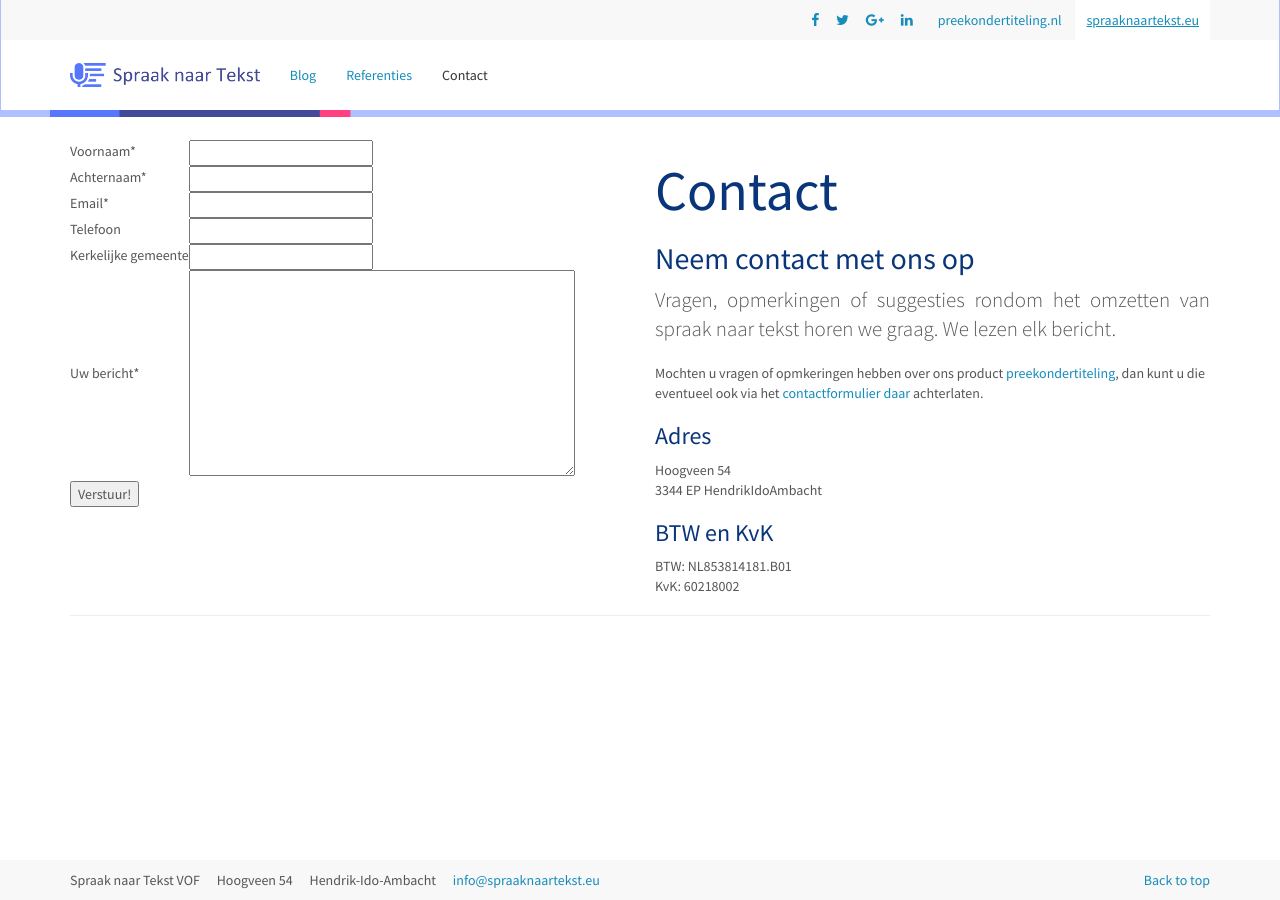
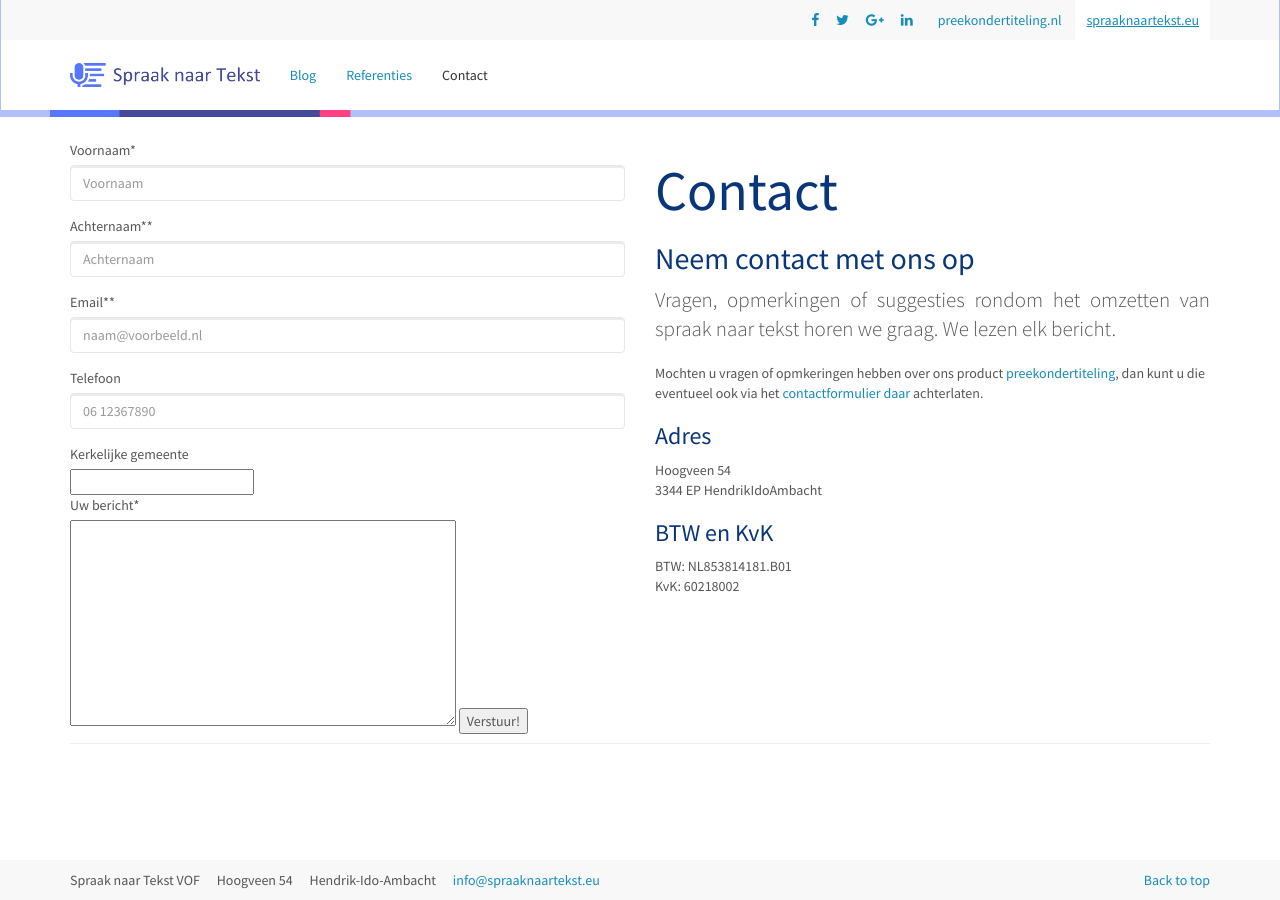
Before and after one commit to SpraakNaarTekst/Spraaknaartekst.eu-website, a Jekyll site: the page built from nl/contact.html, in a window 1280 px wide. Built offline with Jekyll 4.4.1, drawn with Linux system fonts in a browser that asks for light colours; nearby versions of some CDN libraries.

Commit message:
Style contact form, part 1

```diff
--- a/nl/contact.html
+++ b/nl/contact.html
@@ -44,34 +44,30 @@ ogUrl: null
 				<input type=hidden name="oid" value="00D24000000ZoyX">
 				<input type=hidden name="retURL" value="http://spraaknaartekst.eu">
 				<input id="00N2400000ATxKX" maxlength="20" name="00N2400000ATxKX" size="20" type="hidden" value="spraaknaartekst.eu" />
-						<table>
-						<tr>
-						<td>
-						<label for="first_name">Voornaam*</label></td><td><input required="true"  id="first_name" maxlength="40" name="first_name" size="20" type="text" /></td>
-						</tr>
-						<tr>
-						<td>
-						<label for="last_name">Achternaam*</label></td><td><input required="true" id="last_name" maxlength="80" name="last_name" size="20" type="text" /></td>
-						</tr>
-						<tr>
-						<td>
-						<label for="email">Email*</label></td><td><input required="true" id="email" maxlength="80" name="email" size="20" type="email" /></td>
-						</tr>
-						<tr>
-						<td>
-						<label for="phone">Telefoon</label></td><td><input  id="phone" maxlength="40" name="phone" size="20" type="text" /></td>
-						</tr>
-						<tr>
-						<td>
+
+				<div class="form-group">
+                            		<label for="first_name">Voornaam*</label>
+                            		<input type="text" required="true" id="first_name" maxlength="40" name="first_name" class="form-control" placeholder="Voornaam" />
+                        	</div>
+                        	<div class="form-group">
+                            		<label for="last_name">Achternaam**</label>
+                            		<input type="text" required="true" id="last_name" maxlength="80" name="last_name" class="form-control" placeholder="Achternaam" />
+                        	</div>
+                        	<div class="form-group">
+                            		<label for="email">Email**</label>
+                            		<input type="email" required="true" id="email" maxlength="80" name="email" class="form-control" placeholder="naam@voorbeeld.nl" />
+                        	</div>
+                        	<div class="form-group">
+                            		<label for="first_name">Telefoon</label>
+                            		<input type="text" required="true" id="phone" maxlength="40" name="phone" class="form-control" placeholder="06 12367890" />
+                        	</div>
+
 
 				<label for="company">Kerkelijke gemeente</label></td><td><input  id="company" maxlength="40" name="company" size="20" type="text" /></td>
-						</tr>
-						<tr>
-						<td>
+
 
 				<label for="description">Uw bericht*</label></td><td><textarea required="true" rows="10" cols="50" name="description"></textarea></td>
-						</tr>
-						</table>
+
 
 				<input type="submit" name="submit" value="Verstuur!">
 
```
Lines whose indentation alone changed are shown as unchanged.
